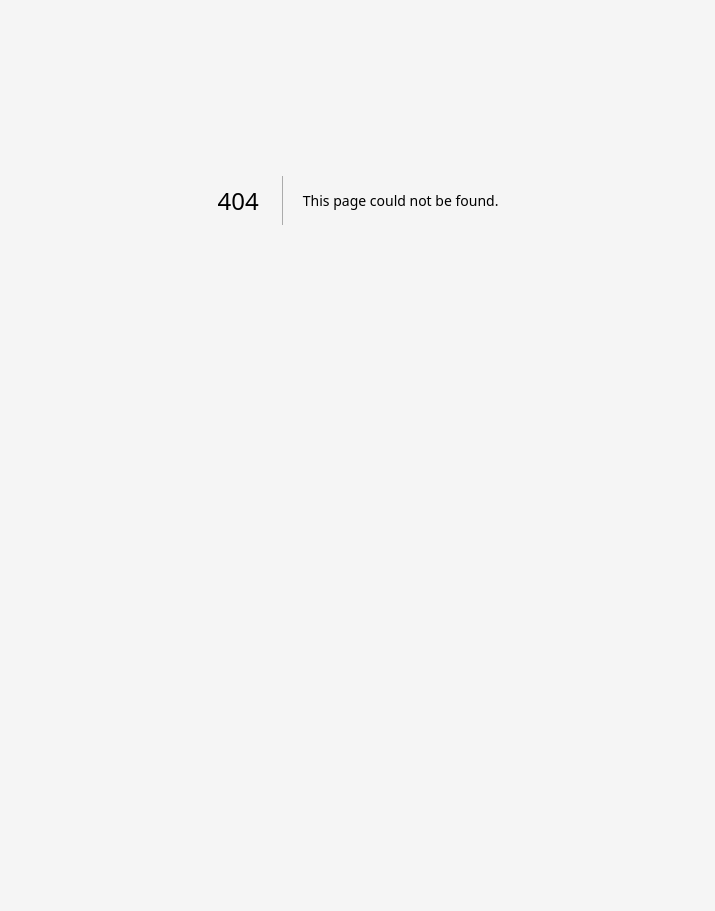
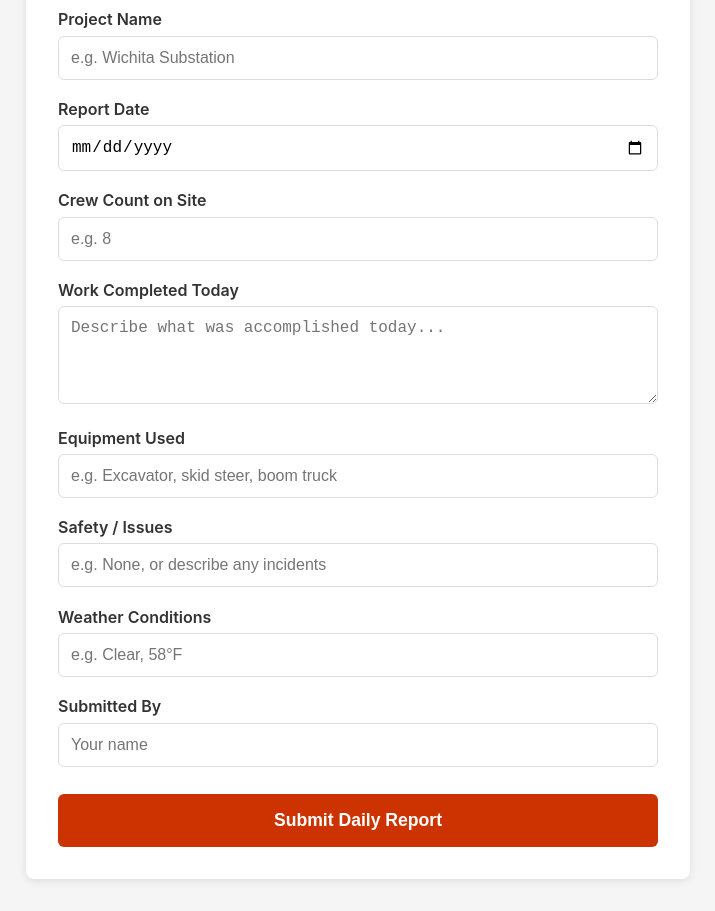
Before and after one commit to tylernordhus/ironclad-reports, a Next.js app: page /daily-report in a window 1280 px wide. Before the commit this address had no page. Shown: the part 200-1111 px from the top of the page, without its empty margins (282-997 px from the left). Before the commit the page ends 800 px from the top, so only its background shows below. Built offline with nearby package versions, Linux system fonts and the light colour scheme.

Commit message:
Create DailyReport component with form inputs
This component renders a daily report form with various input fields for project details, including project name, report date, crew count, work completed, equipment used, safety issues, weather conditions, and submitter's name.

```diff
--- /dev/null
+++ b/app/daily-report/page.js
@@ -0,0 +1,112 @@
+import Link from 'next/link'
+
+export default function DailyReport() {
+  return (
+    <main style={{
+      minHeight: '100vh',
+      display: 'flex',
+      alignItems: 'center',
+      justifyContent: 'center',
+      padding: '2rem'
+    }}>
+      <div style={{
+        background: 'white',
+        borderRadius: '8px',
+        padding: '2rem',
+        width: '100%',
+        maxWidth: '600px',
+        boxShadow: '0 2px 8px rgba(0,0,0,0.1)'
+      }}>
+        <div style={{ marginBottom: '1.5rem' }}>
+          <Link href="/" style={{ color: '#cc3300', textDecoration: 'none', fontSize: '.9rem' }}>
+            ← Back to Home
+          </Link>
+        </div>
+
+        <div style={{ textAlign: 'center', marginBottom: '2rem' }}>
+          <h1 style={{ color: '#1a1a1a', fontSize: '1.8rem', marginBottom: '.5rem' }}>
+            Daily Report
+          </h1>
+          <p style={{ color: '#666', fontSize: '.95rem' }}>
+            Fill out the form below. Save and send PDF when ready.
+          </p>
+        </div>
+
+        <form action="/api/submit" method="POST" encType="multipart/form-data">
+          <div style={{ marginBottom: '1.2rem' }}>
+            <label style={{ display: 'block', fontWeight: '600', marginBottom: '.4rem', color: '#333' }}>
+              Project Name
+            </label>
+            <input name="project_name" required style={inputStyle} placeholder="e.g. Wichita Substation" />
+          </div>
+          <div style={{ marginBottom: '1.2rem' }}>
+            <label style={{ display: 'block', fontWeight: '600', marginBottom: '.4rem', color: '#333' }}>
+              Report Date
+            </label>
+            <input name="report_date" type="date" required style={inputStyle} />
+          </div>
+          <div style={{ marginBottom: '1.2rem' }}>
+            <label style={{ display: 'block', fontWeight: '600', marginBottom: '.4rem', color: '#333' }}>
+              Crew Count on Site
+            </label>
+            <input name="crew_count" type="number" required style={inputStyle} placeholder="e.g. 8" />
+          </div>
+          <div style={{ marginBottom: '1.2rem' }}>
+            <label style={{ display: 'block', fontWeight: '600', marginBottom: '.4rem', color: '#333' }}>
+              Work Completed Today
+            </label>
+            <textarea name="work_completed" required rows={4} style={{ ...inputStyle, resize: 'vertical' }}
+              placeholder="Describe what was accomplished today..." />
+          </div>
+          <div style={{ marginBottom: '1.2rem' }}>
+            <label style={{ display: 'block', fontWeight: '600', marginBottom: '.4rem', color: '#333' }}>
+              Equipment Used
+            </label>
+            <input name="equipment_used" required style={inputStyle} placeholder="e.g. Excavator, skid steer, boom truck" />
+          </div>
+          <div style={{ marginBottom: '1.2rem' }}>
+            <label style={{ display: 'block', fontWeight: '600', marginBottom: '.4rem', color: '#333' }}>
+              Safety / Issues
+            </label>
+            <input name="safety_issues" required style={inputStyle} placeholder='e.g. None, or describe any incidents' />
+          </div>
+          <div style={{ marginBottom: '1.2rem' }}>
+            <label style={{ display: 'block', fontWeight: '600', marginBottom: '.4rem', color: '#333' }}>
+              Weather Conditions
+            </label>
+            <input name="weather" required style={inputStyle} placeholder="e.g. Clear, 58°F" />
+          </div>
+          <div style={{ marginBottom: '1.2rem' }}>
+            <label style={{ display: 'block', fontWeight: '600', marginBottom: '.4rem', color: '#333' }}>
+              Submitted By
+            </label>
+            <input name="submitted_by" required style={inputStyle} placeholder="Your name" />
+          </div>
+          <button type="submit" style={{
+            width: '100%',
+            padding: '1rem',
+            background: '#cc3300',
+            color: 'white',
+            border: 'none',
+            borderRadius: '6px',
+            fontSize: '1.1rem',
+            fontWeight: '700',
+            cursor: 'pointer',
+            marginTop: '.5rem'
+          }}>
+            Submit Daily Report
+          </button>
+        </form>
+      </div>
+    </main>
+  )
+}
+
+const inputStyle = {
+  width: '100%',
+  padding: '.75rem',
+  border: '1px solid #ddd',
+  borderRadius: '6px',
+  fontSize: '1rem',
+  boxSizing: 'border-box'
+}
```
